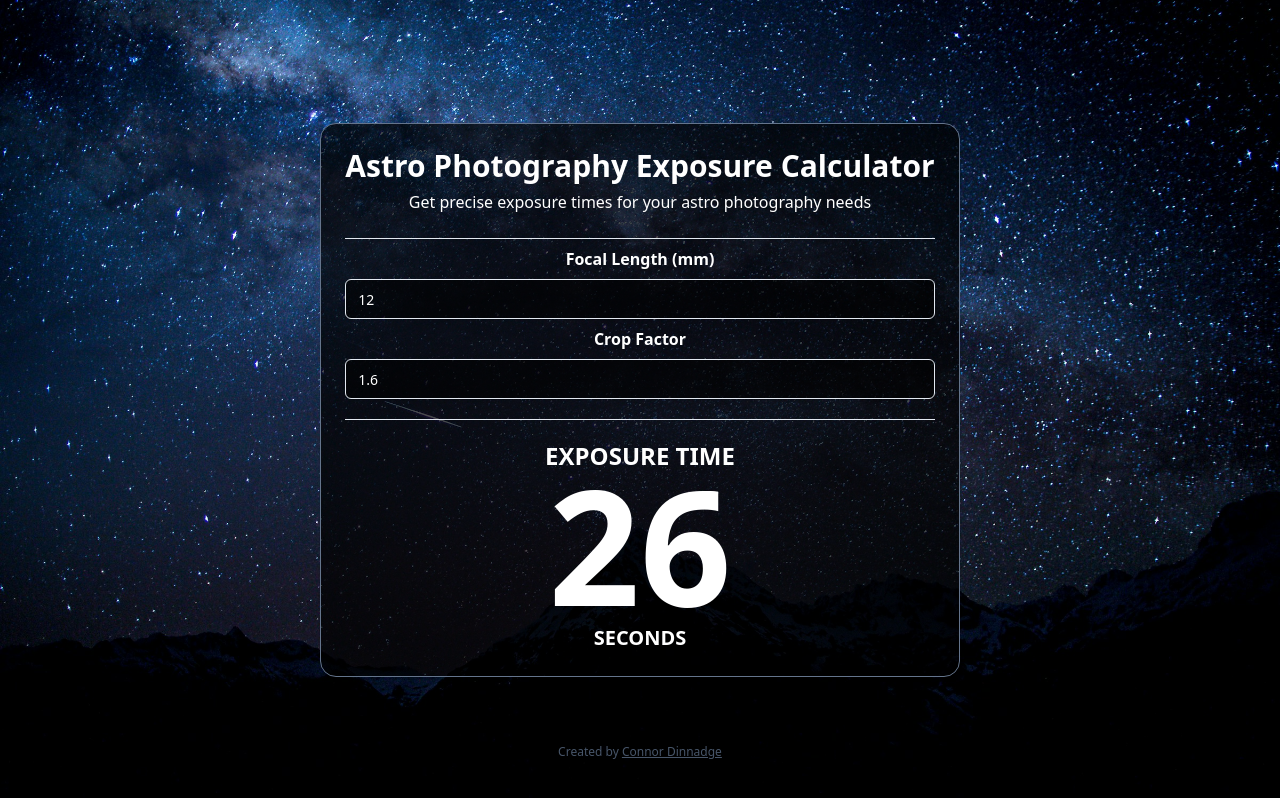
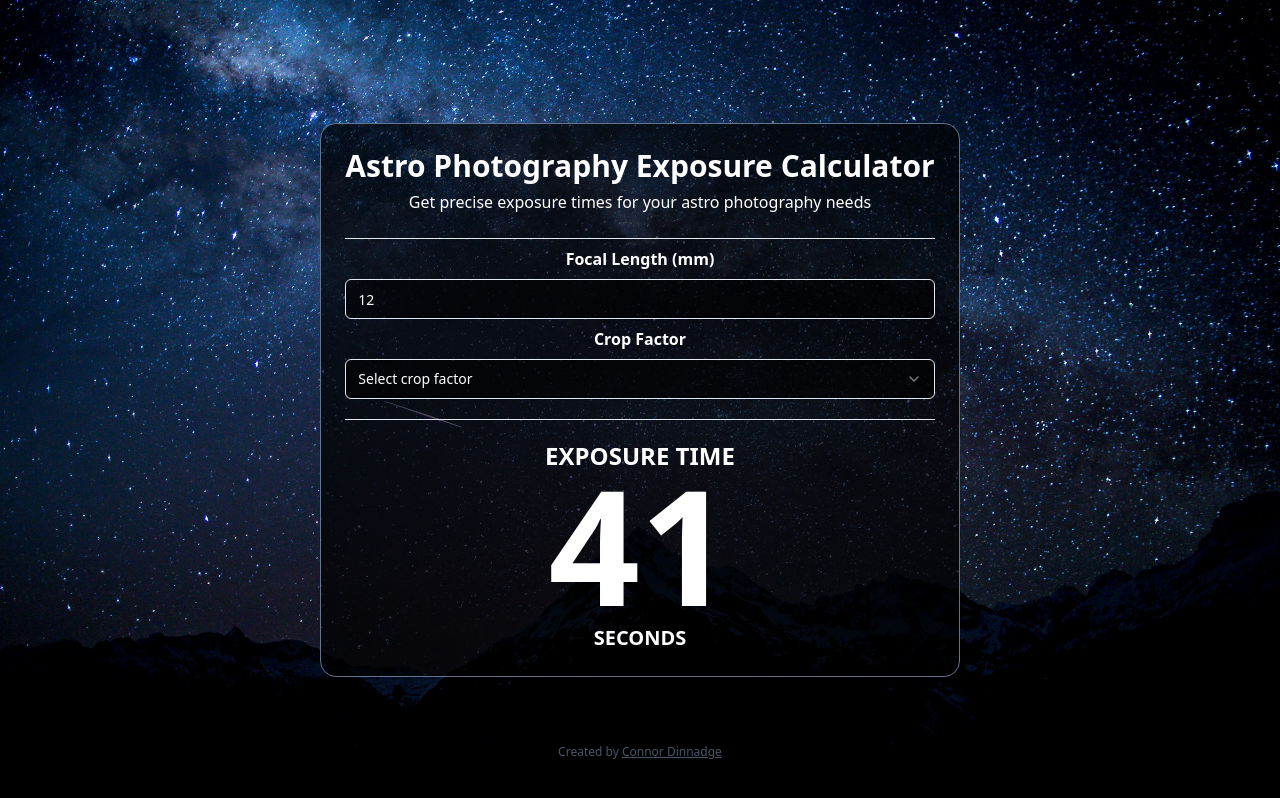
Before and after one commit to connordinnadge/astro-calculator, a Next.js app: page / in a window 1280 px wide. Built offline with nearby package versions, Linux system fonts and the light colour scheme.

Commit message:
switched crop type to select field

```diff
--- a/src/components/Calculator/index.tsx
+++ b/src/components/Calculator/index.tsx
@@ -3,14 +3,58 @@ import type { NextComponentType, NextPageContext } from 'next'
 import { Input } from '@/components/ui/input'
 import { useEffect, useState } from 'react'
 import { Separator } from '../ui/separator'
+import { Select, SelectContent, SelectItem, SelectTrigger, SelectValue } from '../ui/select'
+
+const cropFactors: { value: string; label: string }[] = [
+    {
+        label: 'Full-Frame (35mm)',
+        value: '1.0',
+    },
+    {
+        label: 'APS-C (Nikon, Sony, Pentax)',
+        value: '1.5',
+    },
+    {
+        label: 'APS-C (Canon)',
+        value: '1.6',
+    },
+    {
+        label: 'Micro Four Thirds (MFT)',
+        value: '2.0',
+    },
+    {
+        label: 'Medium Format',
+        value: 'varies, commonly less than 1.0',
+    },
+    {
+        label: '1-inch',
+        value: '2.7',
+    },
+    {
+        label: '1.5-inch',
+        value: '2.0',
+    },
+    {
+        label: '1/2.3-inch',
+        value: '5.6',
+    },
+    {
+        label: '1/1.7-inch',
+        value: '4.5',
+    },
+    {
+        label: '1/3.2-inch',
+        value: '7.6',
+    },
+]
 
 const Index: NextComponentType<NextPageContext> = () => {
     const [focalLength, setFocalLength] = useState(12)
-    const [cropFactor, setCropFactor] = useState(1.6)
-    const [exposureTime, setExposureTime] = useState(Math.floor(500 / (focalLength ?? 1 * cropFactor ?? 1)))
+    const [cropFactor, setCropFactor] = useState('')
+    const [exposureTime, setExposureTime] = useState(Math.floor(500 / (focalLength ?? 1 * parseFloat(cropFactor) ?? 1)))
 
     useEffect(() => {
-        if (focalLength >= 1 && cropFactor >= 0.1) setExposureTime(Math.floor(500 / (focalLength * cropFactor)))
+        if (focalLength >= 1 && cropFactor) setExposureTime(Math.floor(500 / (focalLength * parseFloat(cropFactor))))
     }, [focalLength, cropFactor])
 
     return (
@@ -28,14 +72,18 @@ const Index: NextComponentType<NextPageContext> = () => {
             </div>
             <div className='my-2'>
                 <p className='mb-2 font-semibold'>Crop Factor</p>
-                <Input
-                    className='bg-black bg-opacity-60'
-                    type='number'
-                    value={cropFactor}
-                    onChange={(e) => setCropFactor(parseFloat(e.target.value))}
-                    min={0.1}
-                    max={10}
-                />
+                <Select value={cropFactor} onValueChange={setCropFactor}>
+                    <SelectTrigger className='bg-black bg-opacity-60'>
+                        <SelectValue placeholder='Select crop factor' />
+                    </SelectTrigger>
+                    <SelectContent className='bg-black bg-opacity-85 text-white'>
+                        {cropFactors.map((item) => (
+                            <SelectItem key={item.value} value={item.value}>
+                                {item.label}
+                            </SelectItem>
+                        ))}
+                    </SelectContent>
+                </Select>
             </div>
             <Separator className='my-5' />
             <p className='line text-2xl font-semibold uppercase'>Exposure Time</p>
```
